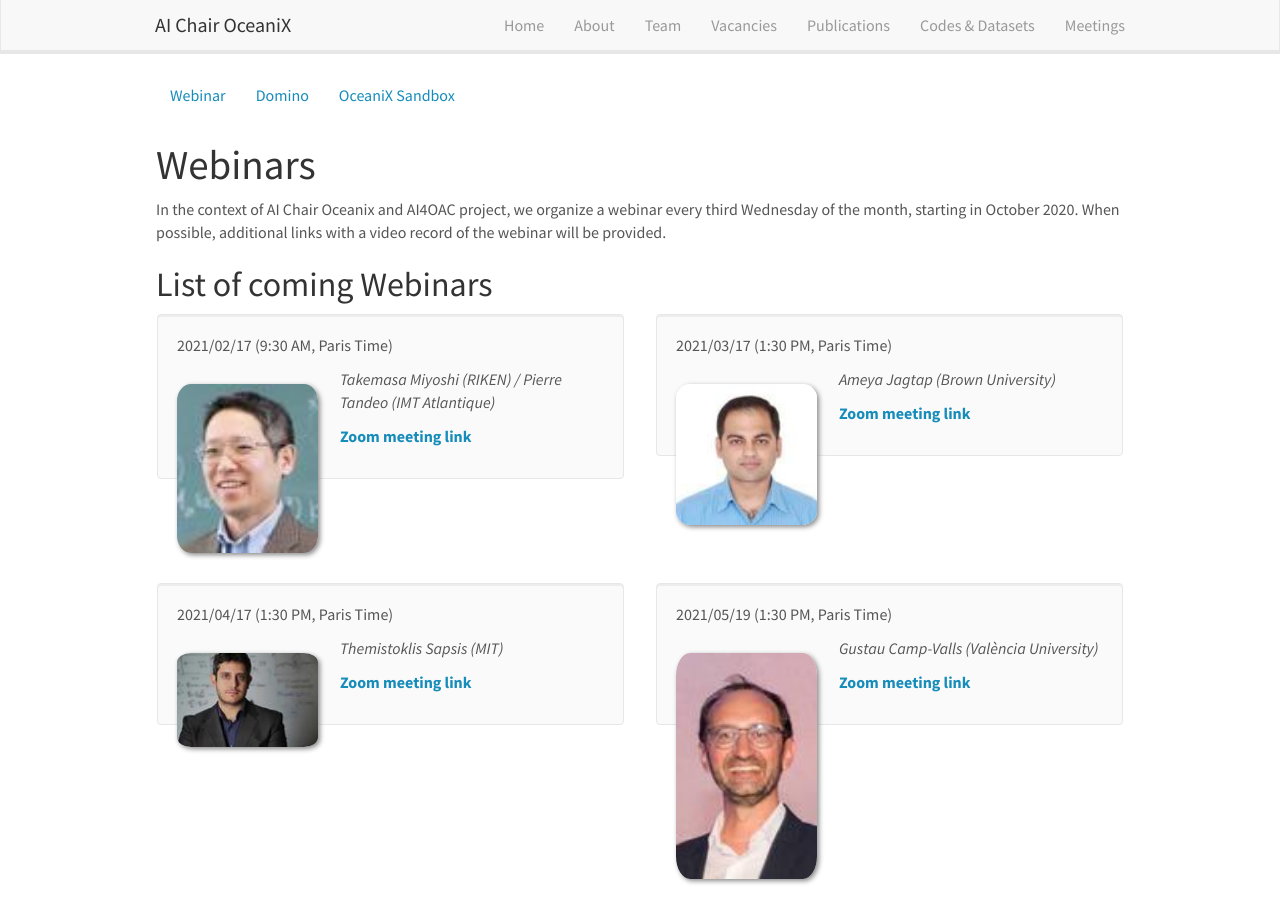
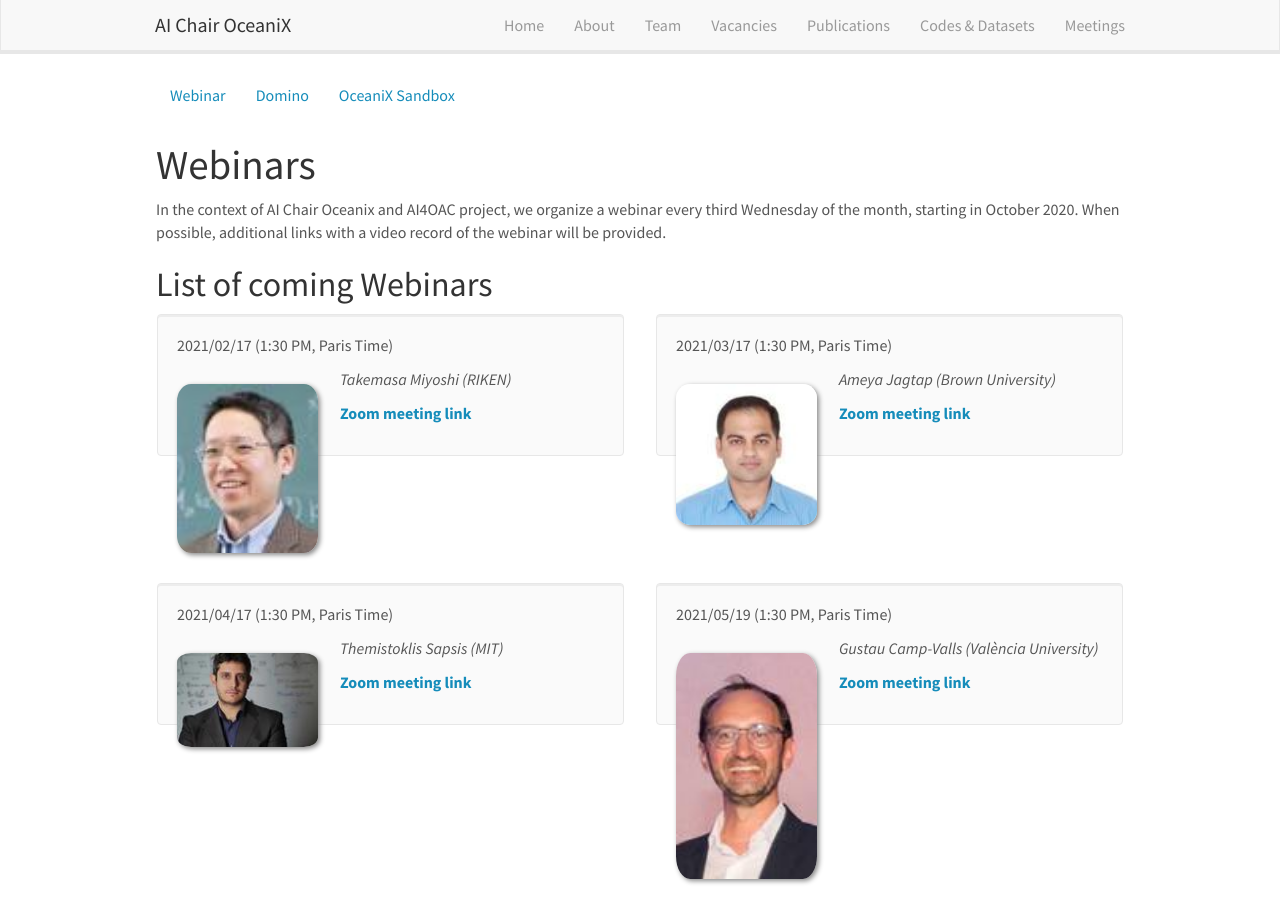
Before and after one commit to CIA-Oceanix/CIA-Oceanix.github.io, a Jekyll site: the page built from _pages/webinar.md, in a window 1280 px wide and 900 px high. Built offline with Jekyll 4.4.1, drawn with Linux system fonts in a browser that asks for light colours; nearby versions of some CDN libraries.

Commit message:
Update February webinar

```diff
--- a/_data/webinarlist.yml
+++ b/_data/webinarlist.yml
@@ -62,8 +62,8 @@
 - title: ""
   image: miyoshi.jpg
   description:
-  date: 2021/02/17 (9:30 AM, Paris Time)
-  authors: Takemasa Miyoshi (RIKEN) / Pierre Tandeo (IMT Atlantique)
+  date: 2021/02/17 (1:30 PM, Paris Time)
+  authors: Takemasa Miyoshi (RIKEN)
   link:
     url:
     display:
```
